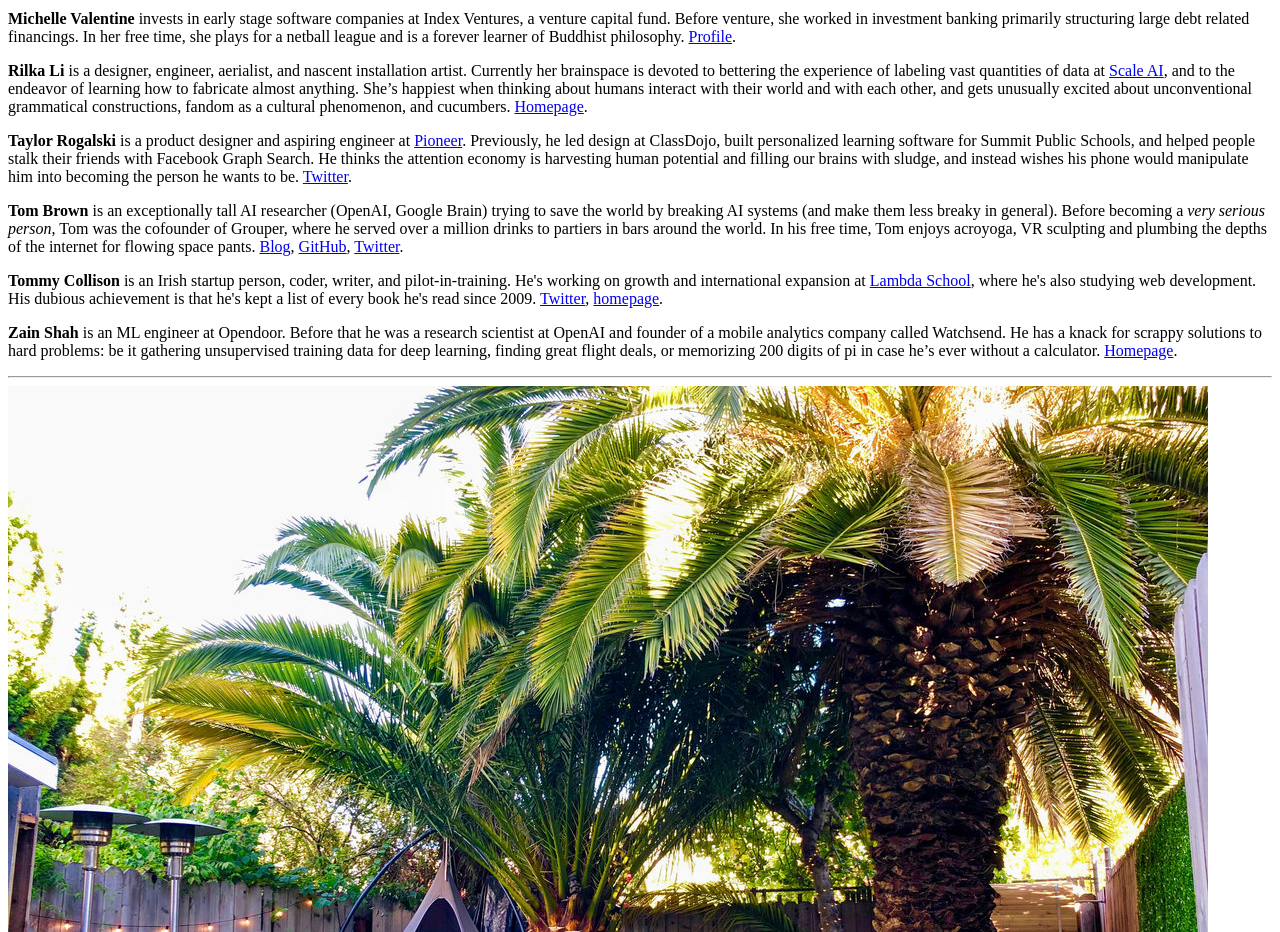
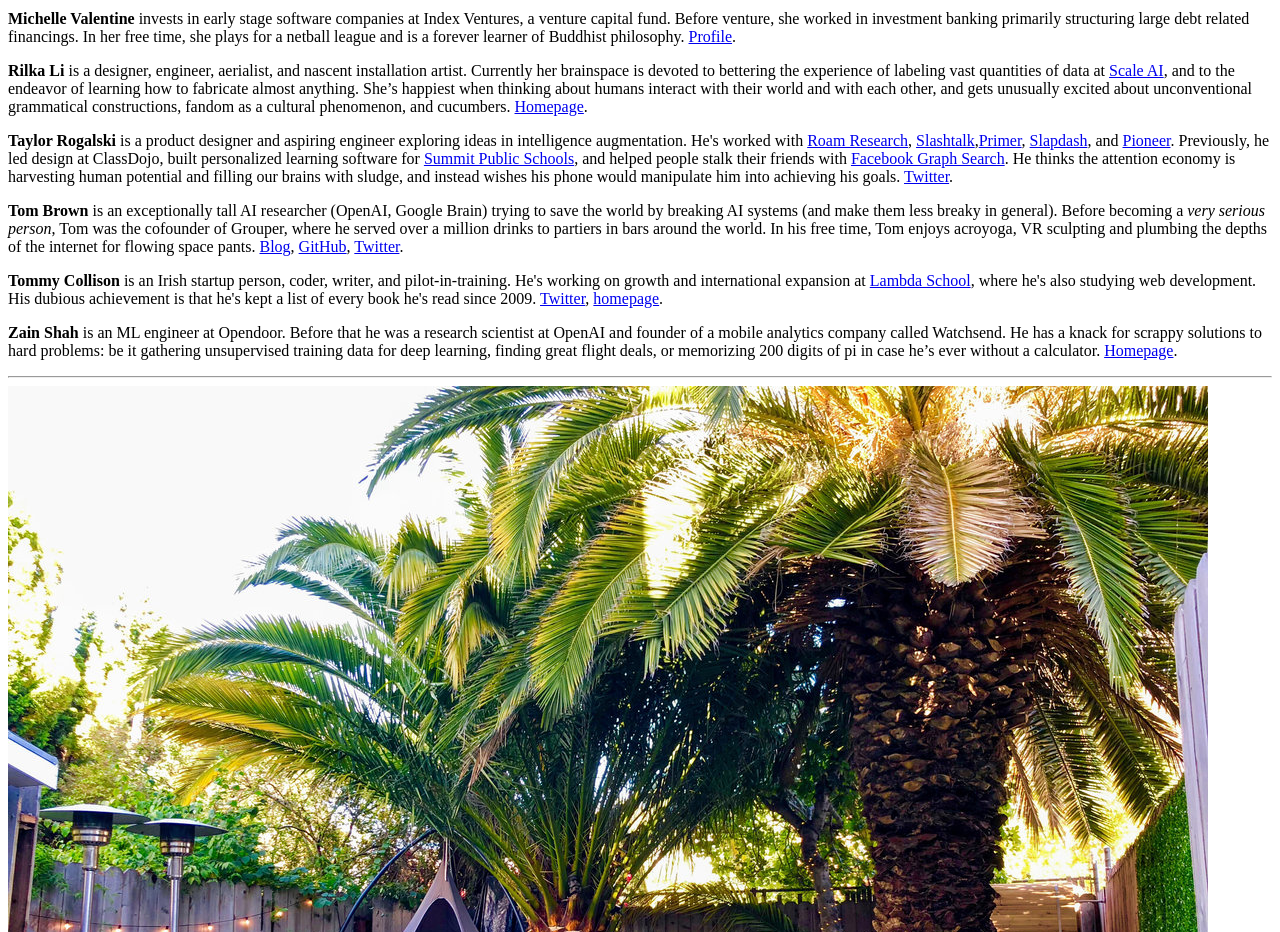
Before and after one commit to JasonBenn/archive.house, a Gatsby site: page / in a window 1280 px wide. Shown: the part 2740-3672 px from the top of the page. Built offline with nearby package versions, Linux system fonts and the light colour scheme; Gatsby itself is replaced by a stand-in of ours.

Commit message:
edit taylor bio

```diff
--- a/src/pages/index.tsx
+++ b/src/pages/index.tsx
@@ -147,12 +147,14 @@ export default class extends React.Component<IndexPageProps, {after: number}> {
           </p>
 
           <p>
-            <strong>Taylor Rogalski</strong> is a product designer and aspiring engineer
-            at <a href="http://pioneer.app">Pioneer</a>. Previously, he led design at ClassDojo,
-            built personalized learning software for Summit Public Schools, and helped people
-            stalk their friends with Facebook Graph Search. He thinks the attention economy is
+            <strong>Taylor Rogalski</strong> is a product designer and aspiring engineer exploring ideas in intelligence augmentation.
+            He's worked with <a href="http://roamresearch.com">Roam Research</a>, <a href="https://slashtalk.com">Slashtalk</a>,
+            <a href="https://withprimer.com">Primer</a>, <a href="https://slapdash.com">Slapdash</a>, and <a href="https://pioneer.app">Pioneer</a>.
+            Previously, he led design at ClassDojo,
+            built personalized learning software for <a href="http://summitlearning.org">Summit Public Schools</a>, and helped people
+            stalk their friends with <a href="https://vimeo.com/57473663">Facebook Graph Search</a>. He thinks the attention economy is
             harvesting human potential and filling our brains with sludge, and instead wishes
-            his phone would manipulate him into becoming the person he wants to be.{' '}
+            his phone would manipulate him into achieving his goals.{' '}
             <a href="http://twitter.com/tayroga">Twitter</a>.
           </p>
           <p>
```
